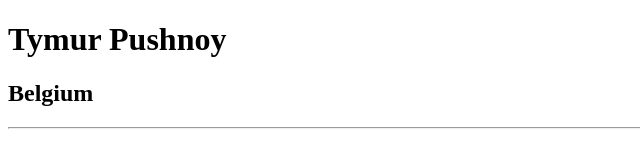
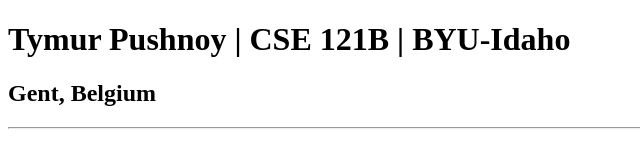
Before and after one commit to tympush/cse121b, a plain HTML site: page test.html in a window 1280 px wide. Shown: the whole page, without its empty margins (0-640 px from the left). Drawn offline with Linux system fonts and the light colour scheme.

Commit message:
updated the test file

```diff
--- a/test.html
+++ b/test.html
@@ -3,14 +3,14 @@
 <head>
     <meta charset="UTF-8">
     <meta name="viewport" content="width=device-width, initial-scale=1.0">
-    <title>Tymur Pushnoy</title>
+    <title>Tymur Pushnoy | CSE 121B | BYU-Idaho</title>
 </head>
 <body>
     <h1>
-        Tymur Pushnoy
+        Tymur Pushnoy | CSE 121B | BYU-Idaho
     </h1>
     <h2>
-        Belgium
+        Gent, Belgium
     </h2>
     <hr>
 </body>
```
